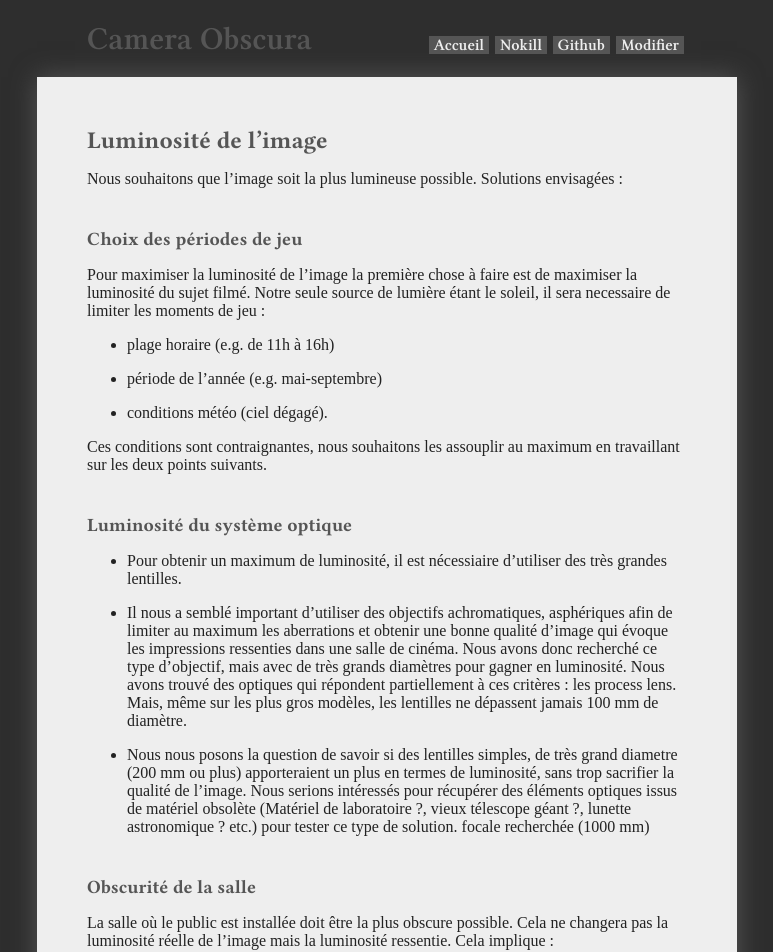
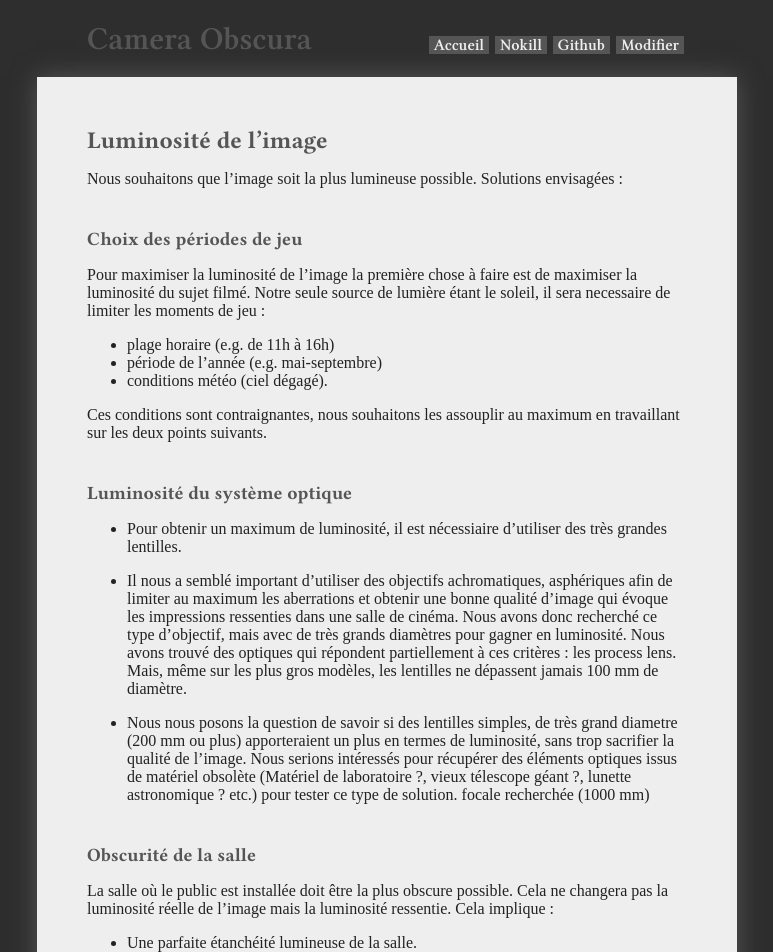
Before and after one commit to virginienokill/camera-obscura, a Jekyll site: the page built from contenu/technique/luminosite.md, in a window 1280 px wide. Shown: the top 952 px of the page, without its empty margins (253-1026 px from the left). Built offline with Jekyll 4.4.1, drawn with Linux system fonts in a browser that asks for light colours; nearby versions of some CDN libraries; some web fonts are replaced; our own code applies the rules of GitHub Pages for plain Markdown files; a script that is not in the unit is left out; the repository's description, which GitHub fills in, is left out; some of the changed text lies outside the part shown.

Commit message:
Update luminosite.md

```diff
--- a/contenu/technique/luminosite.md
+++ b/contenu/technique/luminosite.md
@@ -7,9 +7,7 @@
 Pour maximiser la luminosité de l’image la première chose à faire est de maximiser la luminosité du sujet filmé. Notre seule source de lumière étant le soleil, il sera necessaire de limiter les moments de jeu :
 
 - plage horaire (e.g. de 11h à 16h)
-
 - période de l’année (e.g. mai-septembre)
-
 - conditions météo (ciel dégagé).
 
 Ces conditions sont contraignantes, nous souhaitons les assouplir au maximum en travaillant sur les deux points suivants.
@@ -28,8 +26,7 @@
 La salle où le public est installée doit être la plus obscure possible. Cela ne changera pas la luminosité réelle de l’image mais la luminosité ressentie.
  Cela implique :
 
-- Une parfaite étanchaité lumineuse de la salle.
--
+- Une parfaite étanchéité lumineuse de la salle.
 - Les murs de la salle faits dans des materiaux sombres, reflétants très peu la lumière, afin que la lumière de l’écran “bave” le moins possible sur les murs.
 
 ### Rendement de l'écran
```
